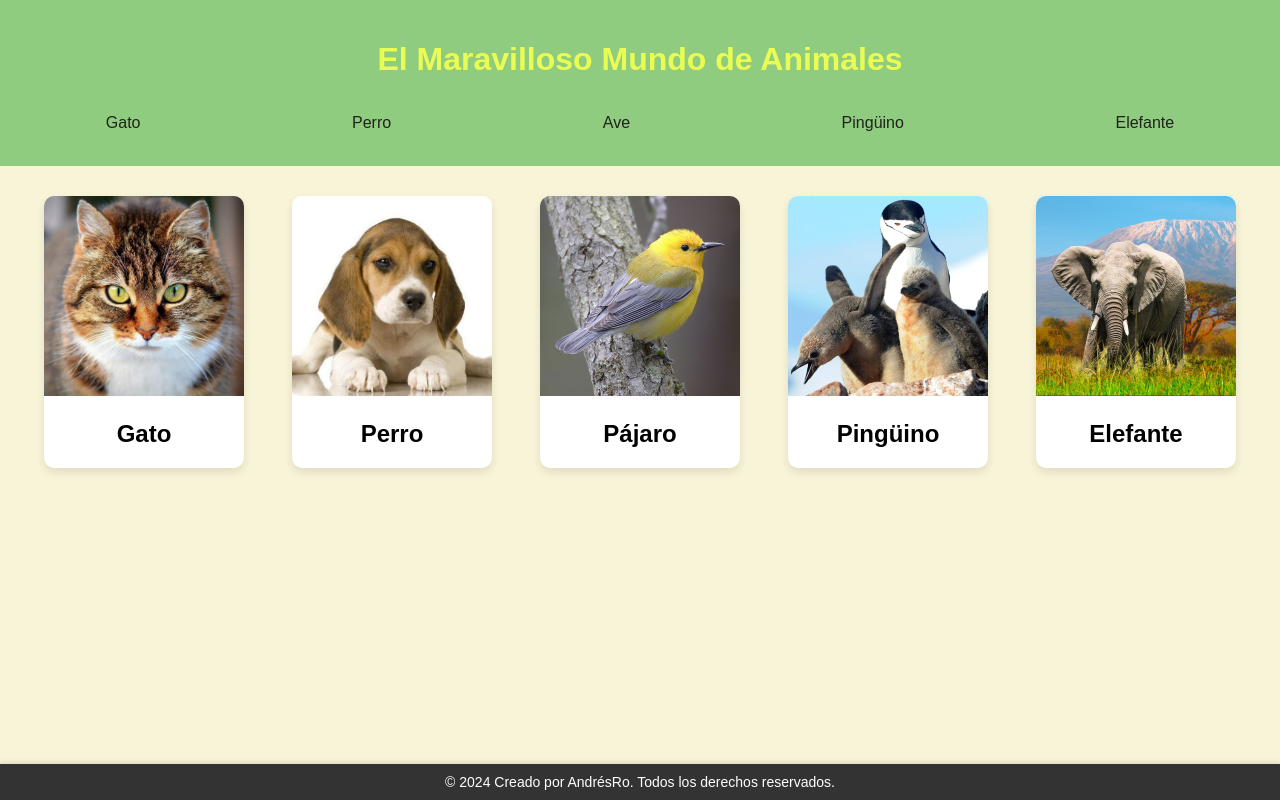
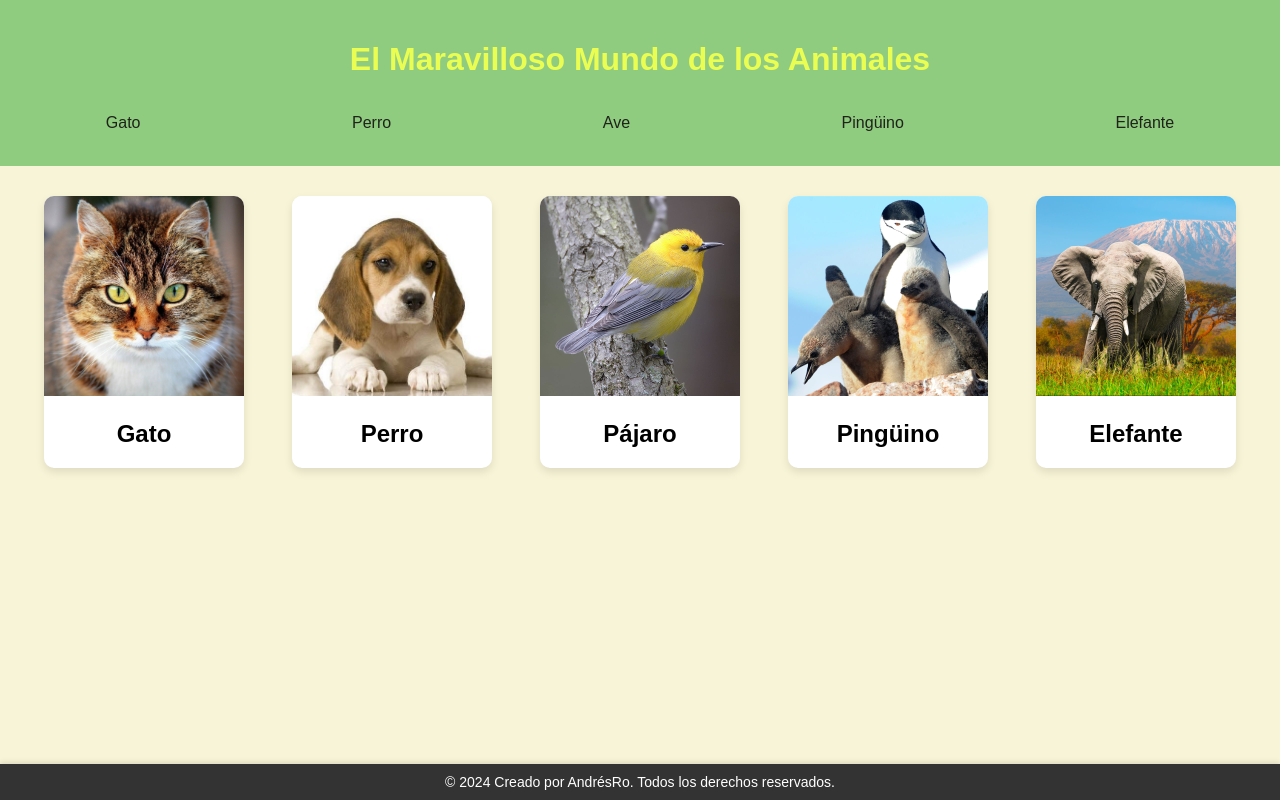
Before and after one commit to AndesRo/MundoAnimal, a plain HTML site: page index.html in a window 1280 px wide. Drawn offline with Linux system fonts and the light colour scheme.

Commit message:
Actualizar index.html

```diff
--- a/index.html
+++ b/index.html
@@ -10,7 +10,7 @@
 </head>
 <body>
     <header>
-        <h1 class="animated-title">El Maravilloso Mundo de Animales</h1>
+        <h1 class="animated-title">El Maravilloso Mundo de los Animales</h1>
         <nav class="navbar">
             <button class="navbar-toggle" aria-label="Toggle navigation">☰</button>
             <ul class="navbar-menu">
```
